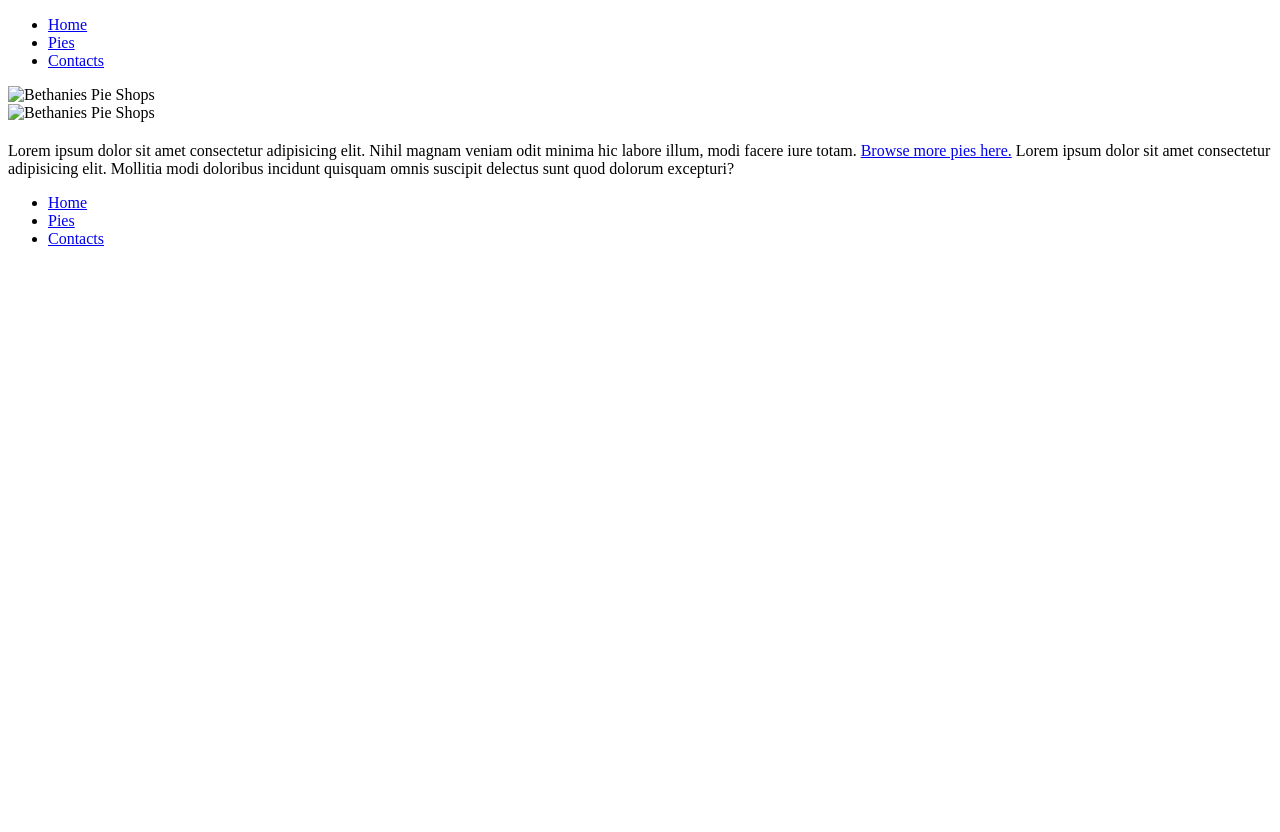
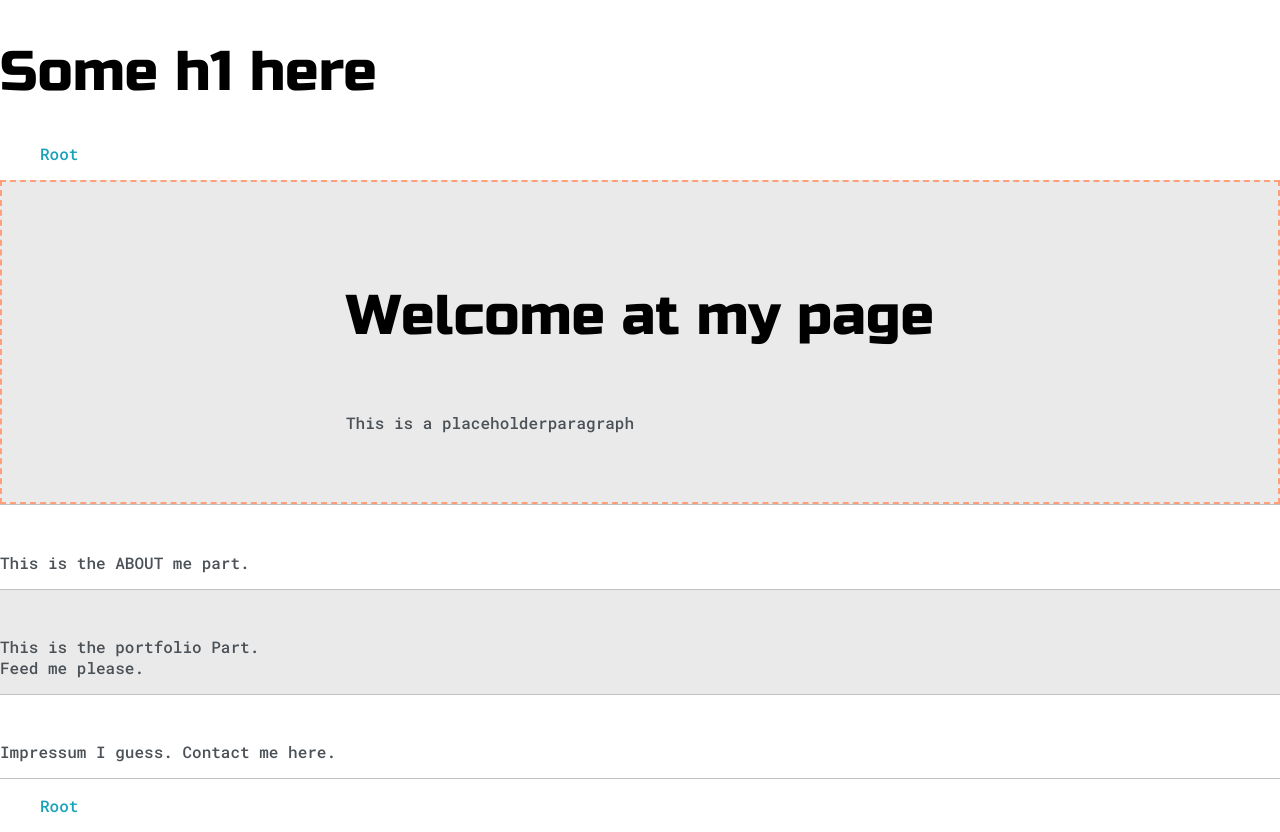
Before and after one commit to AljoschaEASV/WebBase, a plain HTML site: page index.html in a window 1280 px wide. Before the commit the page ends 800 px from the top, so only its background shows below. Drawn offline with Linux system fonts and the light colour scheme.

Commit message:
init cv-branch

```diff
--- a/baseStyles.css
+++ b/baseStyles.css
@@ -0,0 +1,128 @@
+/*
+Adding some variables to have better reuseability.
+*/
+
+:root {
+    --mainColor: #eaeaea;
+    --secondaryColor: #fff;
+    --borderColor: #c1c1c1;
+    --mainText: black;
+    --secondaryText: #4b5156;
+}
+
+
+/*
+Making sure the styles arent messed with by element-defaults.
+*/
+
+html,
+body {
+    padding: 0;
+    margin: 0;
+}
+
+body * {
+    transition: 0.3s;
+}
+
+h1,
+h2,
+h3,
+h4,
+h5,
+h6,
+strong {
+    color: var(--mainText);
+    font-family: 'Russo One', sans-serif;
+    font-weight: 500;
+}
+
+p,
+li,
+span,
+label,
+input,
+textarea {
+    color: var(--secondaryText);
+    font-family: 'Roboto Mono', monospace;
+}
+
+a {
+    text-decoration: none;
+    color: #17a2b8;
+}
+
+ul {
+    list-style: none;
+}
+
+h1 {
+    font-size: 56px;
+}
+
+h2 {
+    font-size: 36px;
+}
+
+h3 {
+    font-size: 28px;
+}
+
+h4 {
+    font-size: 24px;
+}
+
+h5 {
+    font-size: 20px;
+}
+
+h6 {
+    font-size: 16px;
+}
+
+.section1 {
+    background-color: var(--mainColor);
+    border-bottom: 1px solid var(--borderColor);
+    overflow: auto;
+}
+
+.section2 {
+    background-color: var(--secondaryColor);
+    border-bottom: 1px solid var(--borderColor);
+    overflow: auto;
+}
+
+
+/*
+Disclaimer: This one is oldschool.
+There is proably a better way with CSS-Grid
+*/
+
+.main-container {
+    width: 1200px;
+    margin: auto;
+}
+
+
+/*
+Starting the grid
+*/
+
+.greeting-wrapper {
+    display: grid;
+    justify-content: center;
+    align-content: center;
+    border: 2px dashed lightsalmon;
+    min-height: 20em;
+}
+
+
+/*
+Adding a little responsiveness.
+*/
+
+@media screen and (max-width: 1200px) {
+    .main-container {
+        width: 95%;
+    }
+}
--- a/index.html
+++ b/index.html
@@ -5,44 +5,80 @@
     <meta charset="UTF-8">
     <meta http-equiv="X-UA-Compatible" content="IE=edge">
     <meta name="viewport" content="width=device-width, initial-scale=1.0">
+    <link rel="preconnect" href="https://fonts.googleapis.com">
+    <link rel="preconnect" href="https://fonts.gstatic.com" crossorigin>
+    <link href="https://fonts.googleapis.com/css2?family=Russo+One&display=swap" rel="stylesheet">
+    <link rel="preconnect" href="https://fonts.googleapis.com">
+    <link rel="preconnect" href="https://fonts.gstatic.com" crossorigin>
+    <link href="https://fonts.googleapis.com/css2?family=Roboto+Mono:wght@500&family=Russo+One&display=swap" rel="stylesheet">
     <link rel="stylesheet" href="baseStyles.css" type="text/css">
-    <title>Document</title>
+    <title>Lets get started</title>
+    <link rel="Icon Magic" type="image/jpg" href="favicon.ico" />
 </head>
 
 <body>
+    <h1>Some h1 here</h1>
     <header>
         <nav>
             <ul>
-                <li><a href="/">Home</a></li>
-                <li><a href="pies.html">Pies</a></li>
-                <li><a href="contact.html">Contacts</a></li>
+                <li><a href="/">Root</a></li>
+                <li>
+                    <a href=""></a>
+                </li>
+                <li>
+                    <a href=""></a>
+                </li>
             </ul>
         </nav>
     </header>
 
     <main>
-        <aside><img src="images/logo.png" alt="Bethanies Pie Shops"></aside>
-        <article>
-            <img src="images/banner.png" class="banner" alt="Bethanies Pie Shops">
-            <h1></h1>
-            <p>
-                Lorem ipsum dolor sit amet consectetur adipisicing elit.
-                Nihil magnam veniam odit minima hic labore illum, modi facere iure totam.
-                <a href="pies.html">Browse more pies here.</a>
-                Lorem ipsum dolor sit amet consectetur adipisicing elit.
-                Mollitia modi doloribus incidunt quisquam omnis suscipit delectus
-                sunt quod dolorum excepturi?
-            </p>
-        </article>
+        <section class="section1">
+            <div>
+                <div class="greeting-wrapper">
+                    <h1>Welcome at my page</h1>
+                    <p>This is a placeholderparagraph</p>
+                    <a href="#"></a>
+                </div>
+            </div>
+        </section>
+
+        <section class="section2">
+            <div>
+                <h1></h1>
+                <p>This is the ABOUT me part.</p>
+                <a href="#"></a>
+            </div>
+        </section>
+
+        <section class="section1">
+            <div>
+                <h1></h1>
+                <p>This is the portfolio Part. <br> Feed me please.</p>
+                <a href="#"></a>
+            </div>
+        </section>
+
+        <section class="section2">
+            <div>
+                <h1></h1>
+                <p>Impressum I guess. Contact me here.</p>
+                <a href="#"></a>
+            </div>
+        </section>
 
     </main>
 
     <footer>
         <nav>
             <ul>
-                <li><a href="/">Home</a></li>
-                <li><a href="pies.html">Pies</a></li>
-                <li><a href="contact.html">Contacts</a></li>
+                <li><a href="/">Root</a></li>
+                <li>
+                    <a href=""></a>
+                </li>
+                <li>
+                    <a href=""></a>
+                </li>
             </ul>
         </nav>
     </footer>
```
Also changed, not shown: favicon.ico.
